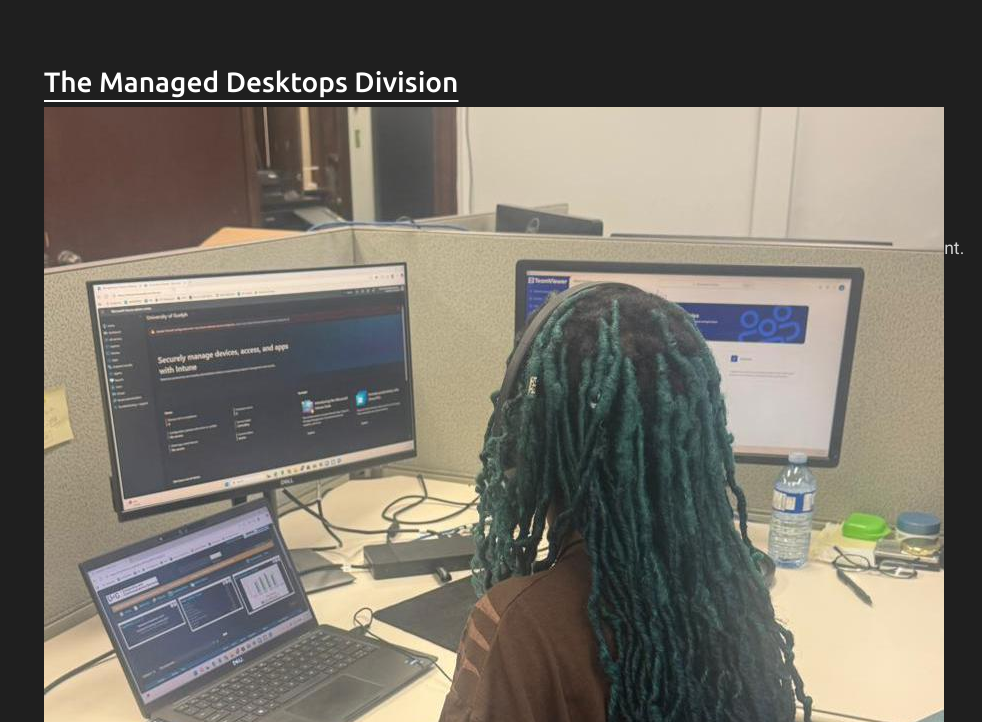
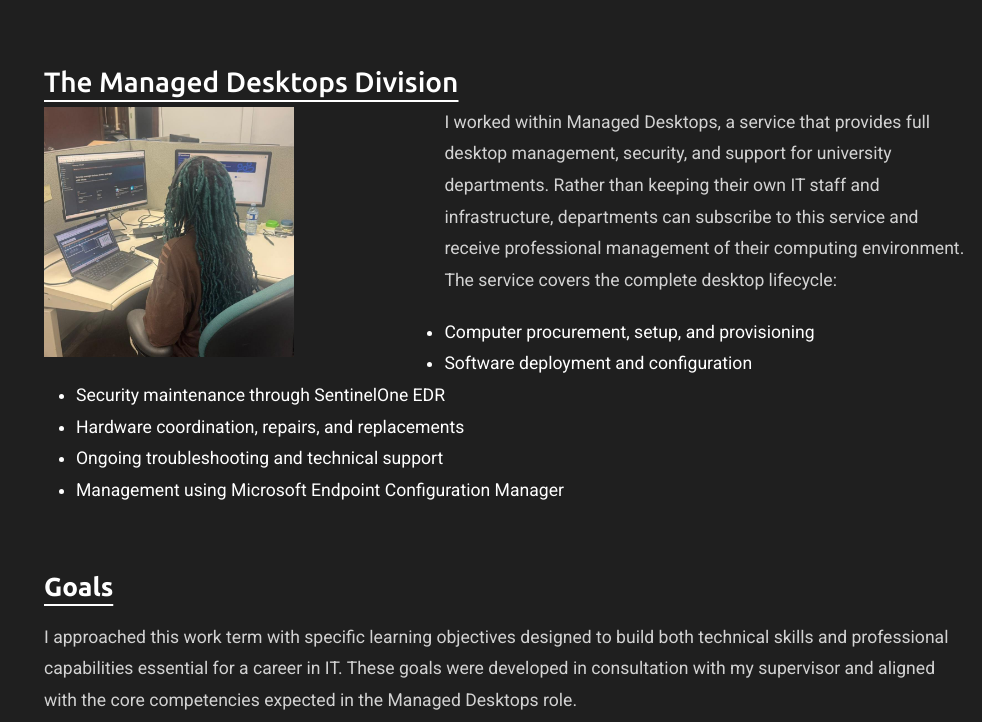
Before and after one commit to princessjosephine/portfolio, a plain HTML site: page portfolio-details.html in a window 1280 px wide. Shown: the part 1381-2103 px from the top of the page, without its empty margins (298-1280 px from the left). Drawn offline with nearby package versions, Linux system fonts and the light colour scheme.

Commit message:
fixed images format

```diff
--- a/assets/css/main.css
+++ b/assets/css/main.css
@@ -2545,6 +2545,16 @@ section,
   }
 }
 
+/* Make me.webp images smaller in portfolio details */
+.portfolio-details img[src*="me.webp"],
+.portfolio-details img[src*="me1.webp"],
+.portfolio-details img[src*="me2.webp"],
+.portfolio-details img[src*="me3.webp"] {
+  max-width: 250px;
+  width: 100%;
+  height: auto;
+}
+
 /*--------------------------------------------------------------
 # Starter Section Section
 --------------------------------------------------------------*/
```
